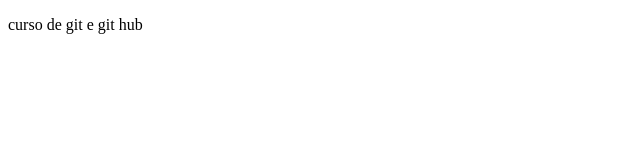
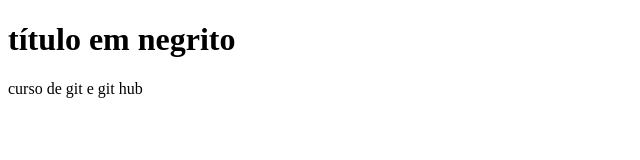
Before and after one commit to Uendel-Alvarez/curso_git_hub, a plain HTML site: page index.html in a window 1280 px wide. Shown: the whole page, without its empty margins (0-640 px from the left). Drawn offline with Linux system fonts and the light colour scheme.

Commit message:
salvando mais um arquvo e outras alterações

```diff
--- a/index.html
+++ b/index.html
@@ -7,6 +7,7 @@
     <title>Document</title>
 </head>
 <body>
+    <h1><b>título em negrito</b></h1>
     <p>curso de git e git hub</p>
 </body>
 </html>
```
Also changed, not shown: ruas.txt (added).
